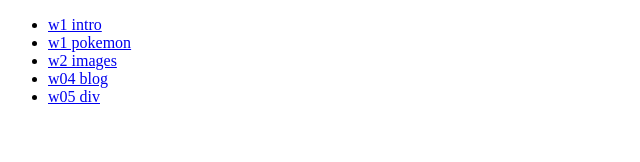
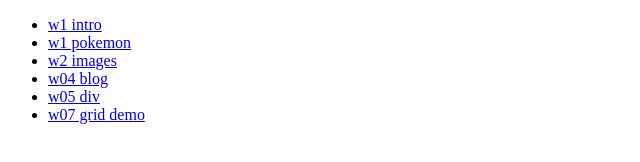
Before and after one commit to tofuouo/1092-1A-demo-409410551, a plain HTML site: page index.html in a window 1280 px wide. Shown: the whole page, without its empty margins (0-640 px from the left). Drawn offline with Linux system fonts and the light colour scheme.

Commit message:
w07 index

```diff
--- a/index.html
+++ b/index.html
@@ -22,6 +22,9 @@
         <li>
             <a href="./w05/div.html">w05 div</a>
         </li>
+        <li>
+            <a href="./w07/grid demo.html">w07 grid demo</a>
+        </li>
     </ul>
 
 </body>
```
